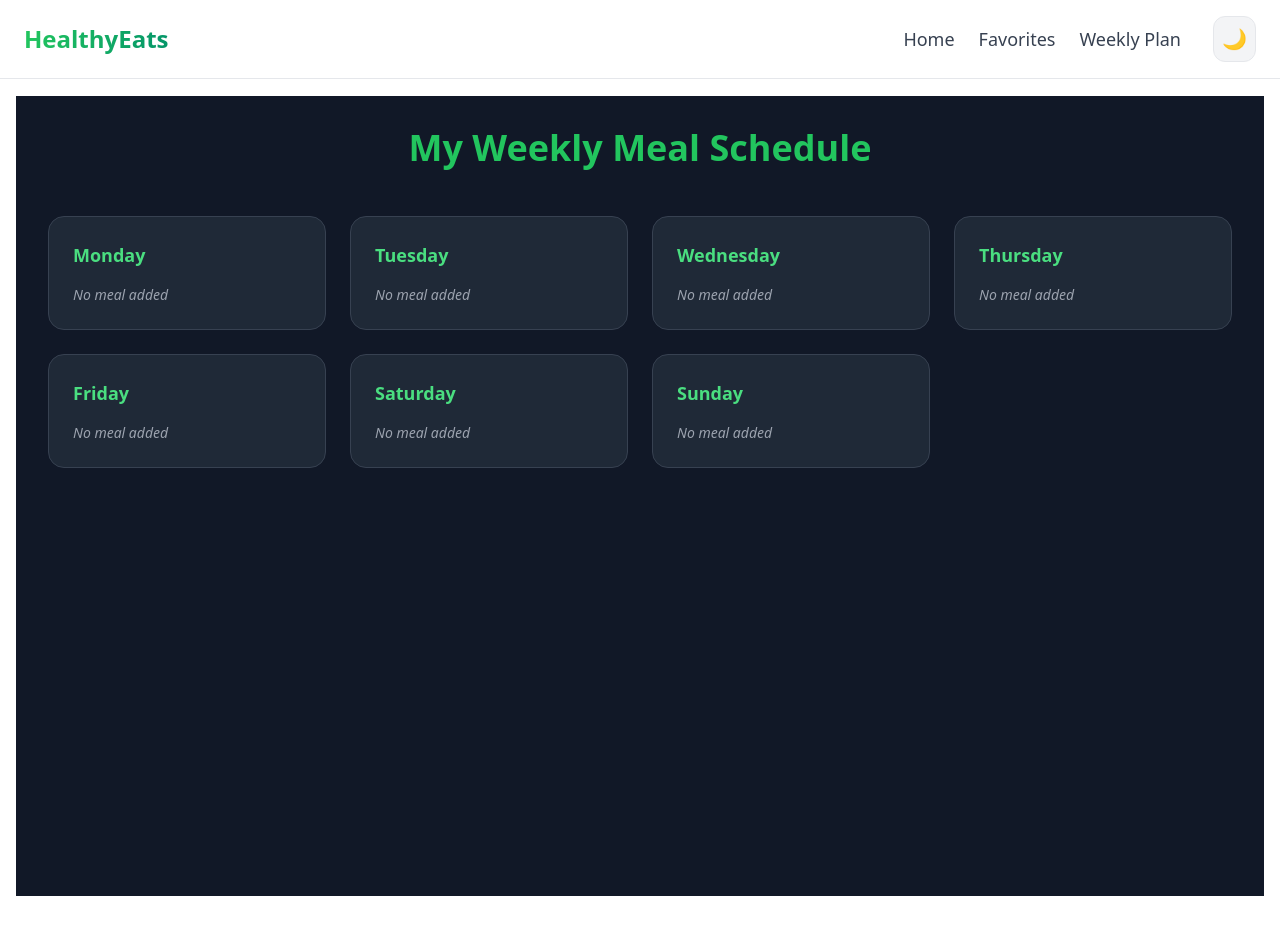
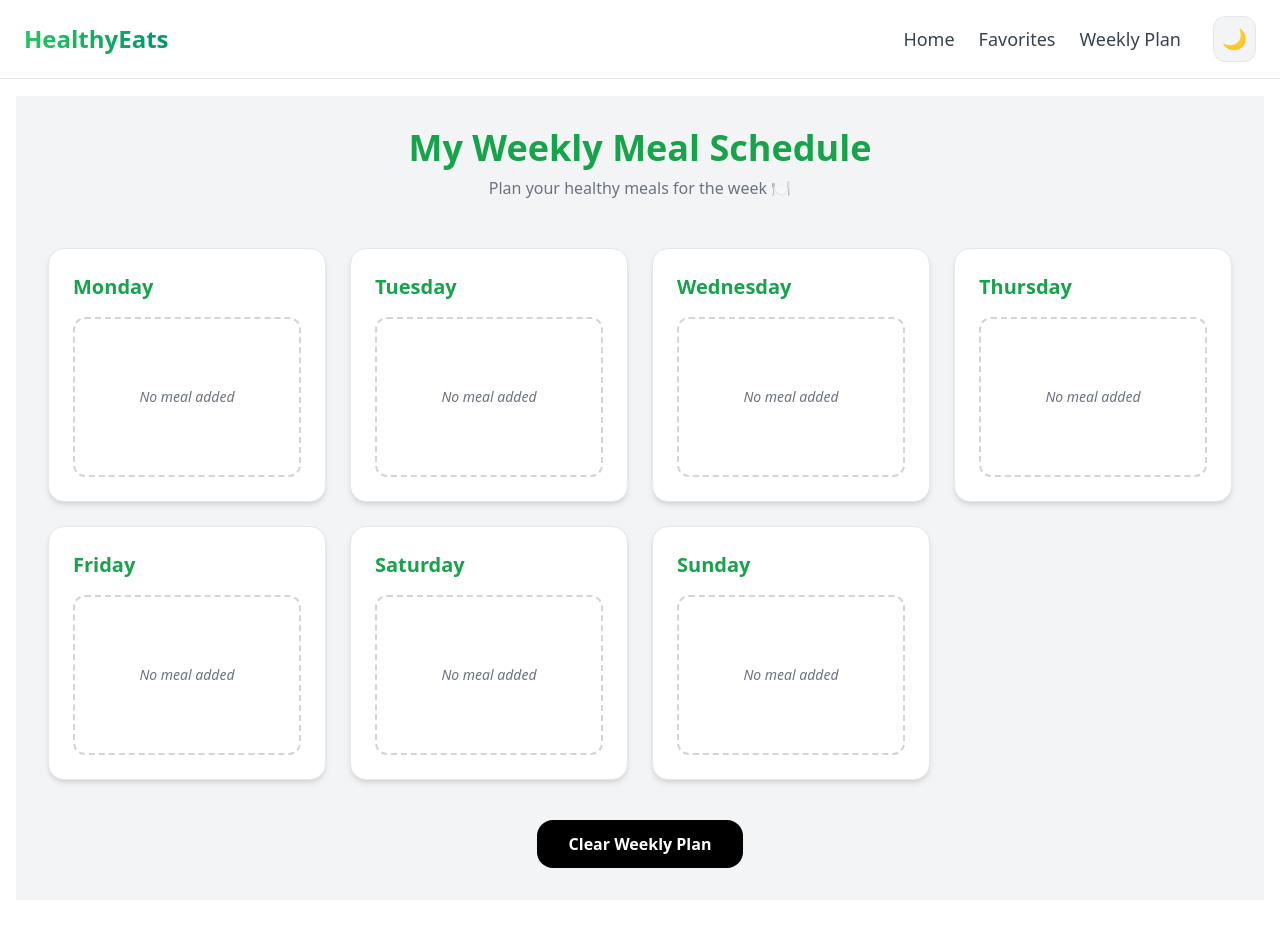
Before and after one commit to tharukasewmini1230-creator/healthymeal-spa, a Vue app: page /weekly in a window 1280 px wide. Built offline with nearby package versions, Linux system fonts and the light colour scheme.

Commit message:
Update WeeklyPlan.vue

```diff
--- a/src/views/WeeklyPlan.vue
+++ b/src/views/WeeklyPlan.vue
@@ -15,27 +15,34 @@ const days = [
 </script>
 
 <template>
-  <div class="min-h-screen bg-gray-900 p-8 text-white">
+  <div class="min-h-screen bg-gray-100 dark:bg-gray-900 p-8 text-gray-900 dark:text-white">
 
+    <!-- Header -->
     <header class="mb-12 text-center">
-      <h1 class="text-4xl font-black text-green-500">
+      <h1 class="text-4xl font-black text-green-600">
         My Weekly Meal Schedule
       </h1>
+
+      <p class="text-gray-500 dark:text-gray-400 mt-2">
+        Plan your healthy meals for the week 🍽️
+      </p>
     </header>
 
+    <!-- Grid -->
     <div class="grid grid-cols-1 md:grid-cols-2 lg:grid-cols-4 gap-6">
 
       <div
         v-for="day in days"
         :key="day"
-        class="bg-gray-800 p-6 rounded-2xl border border-gray-700"
+        class="bg-white dark:bg-gray-800 p-6 rounded-2xl border border-gray-200 dark:border-gray-700 shadow-md"
       >
 
-        <h3 class="text-green-400 font-bold text-lg mb-4">
+        <!-- Day Title -->
+        <h3 class="text-green-600 font-bold text-xl mb-4">
           {{ day }}
         </h3>
 
-        <!-- if meal exists -->
+        <!-- Meal Exists -->
         <div v-if="store.weeklyPlan[day]">
 
           <img
@@ -44,23 +51,28 @@ const days = [
             class="w-full h-40 object-cover rounded-xl mb-4"
           />
 
-          <p class="font-bold text-lg mb-4">
+          <h4 class="font-bold text-lg mb-2">
             {{ store.weeklyPlan[day]!.name }}
+          </h4>
+
+          <p class="text-sm text-gray-500 dark:text-gray-400 mb-4">
+            {{ store.weeklyPlan[day]!.cuisine }} •
+            {{ store.weeklyPlan[day]!.difficulty }}
           </p>
 
           <button
             @click="store.removeFromWeekly(day)"
-            class="w-full bg-red-500 hover:bg-red-600 transition py-2 rounded-xl font-semibold"
+            class="w-full bg-red-500 hover:bg-red-600 transition py-2 rounded-xl font-semibold text-white"
           >
-            Remove
+            Remove Meal
           </button>
 
         </div>
 
-        <!-- empty -->
+        <!-- Empty State -->
         <div
           v-else
-          class="text-gray-400 text-sm italic"
+          class="flex items-center justify-center h-40 border-2 border-dashed border-gray-300 dark:border-gray-600 rounded-xl text-gray-500 dark:text-gray-400 text-sm italic"
         >
           No meal added
         </div>
@@ -69,23 +81,15 @@ const days = [
 
     </div>
 
+    <!-- Clear Button -->
+    <div class="mt-10 flex justify-center">
+      <button
+        @click="store.clearWeeklyPlan()"
+        class="bg-black hover:bg-gray-800 dark:bg-white dark:text-black dark:hover:bg-gray-200 text-white px-8 py-3 rounded-2xl font-bold transition"
+      >
+        Clear Weekly Plan
+      </button>
+    </div>
+
   </div>
 </template>
-
-<style scoped>
-@keyframes fadeIn {
-  from {
-    opacity: 0;
-    transform: translateY(10px);
-  }
-
-  to {
-    opacity: 1;
-    transform: translateY(0);
-  }
-}
-
-.bg-gray-800 {
-  animation: fadeIn 0.4s ease-in-out;
-}
-</style>
```
